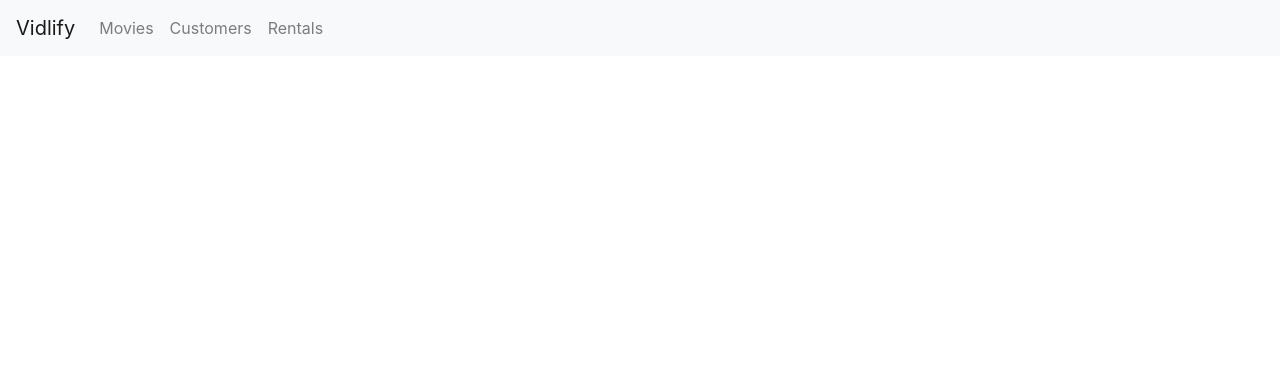
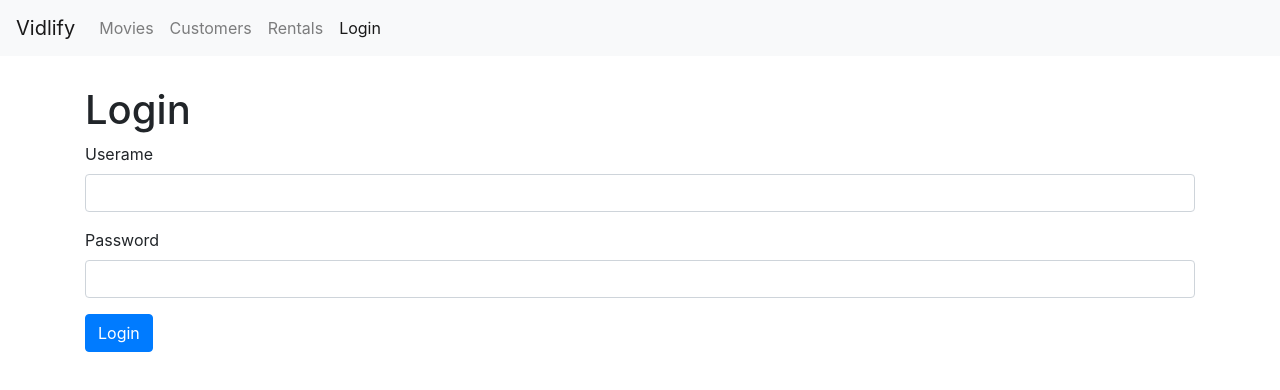
Before and after one commit to MuhammedMujahid/Video-Rental-React-App, a React (Create React App) app: page /login in a window 1280 px wide. Before the commit this address led to /NotFound. Shown: the top 390 px of the page. Built offline with nearby package versions, Linux system fonts and the light colour scheme.

Commit message:
added handleSubmit to prevent default behaviour of form

```diff
--- a/src/App.js
+++ b/src/App.js
@@ -6,6 +6,7 @@
 import Rental from "./components/rental";
 import NotFound from "./components/not-found";
 import MovieForm from "./components/movieForm";
+import LoginForm from "./components/common/loginForm";
 import "./App.css";
 
 class App extends Component {
@@ -15,6 +16,7 @@
         <NavBar />
         <main className="container">
           <Switch>
+            <Route path="/login" component={LoginForm} />
             <Route path="/movies/:id" component={MovieForm} />
             <Route path="/movies" component={Movies} />
             <Route path="/customers" component={Customers} />
--- /dev/null
+++ b/src/components/common/loginForm.jsx
@@ -0,0 +1,29 @@
+import React, { Component } from "react";
+
+class LoginForm extends Component {
+  handleSubmit = e => {
+    e.preventDefault();
+    console.log("yoyoyo");
+  };
+
+  render() {
+    return (
+      <div>
+        <h1>Login</h1>
+        <form onSubmit={this.handleSubmit}>
+          <div className="form-group">
+            <label htmlFor="username">Userame</label>
+            <input id="username" type="text" className="form-control" />
+          </div>
+          <div className="form-group">
+            <label htmlFor="password">Password</label>
+            <input id="password" type="text" className="form-control" />
+          </div>
+          <button className="btn btn-primary">Login</button>
+        </form>
+      </div>
+    );
+  }
+}
+
+export default LoginForm;
--- a/src/components/common/navBar.jsx
+++ b/src/components/common/navBar.jsx
@@ -35,6 +35,11 @@
               Rentals
             </NavLink>
           </li>
+          <li className="nav-item">
+            <NavLink className="nav-link" to="/login">
+              Login
+            </NavLink>
+          </li>
         </ul>
       </div>
     </nav>
```
